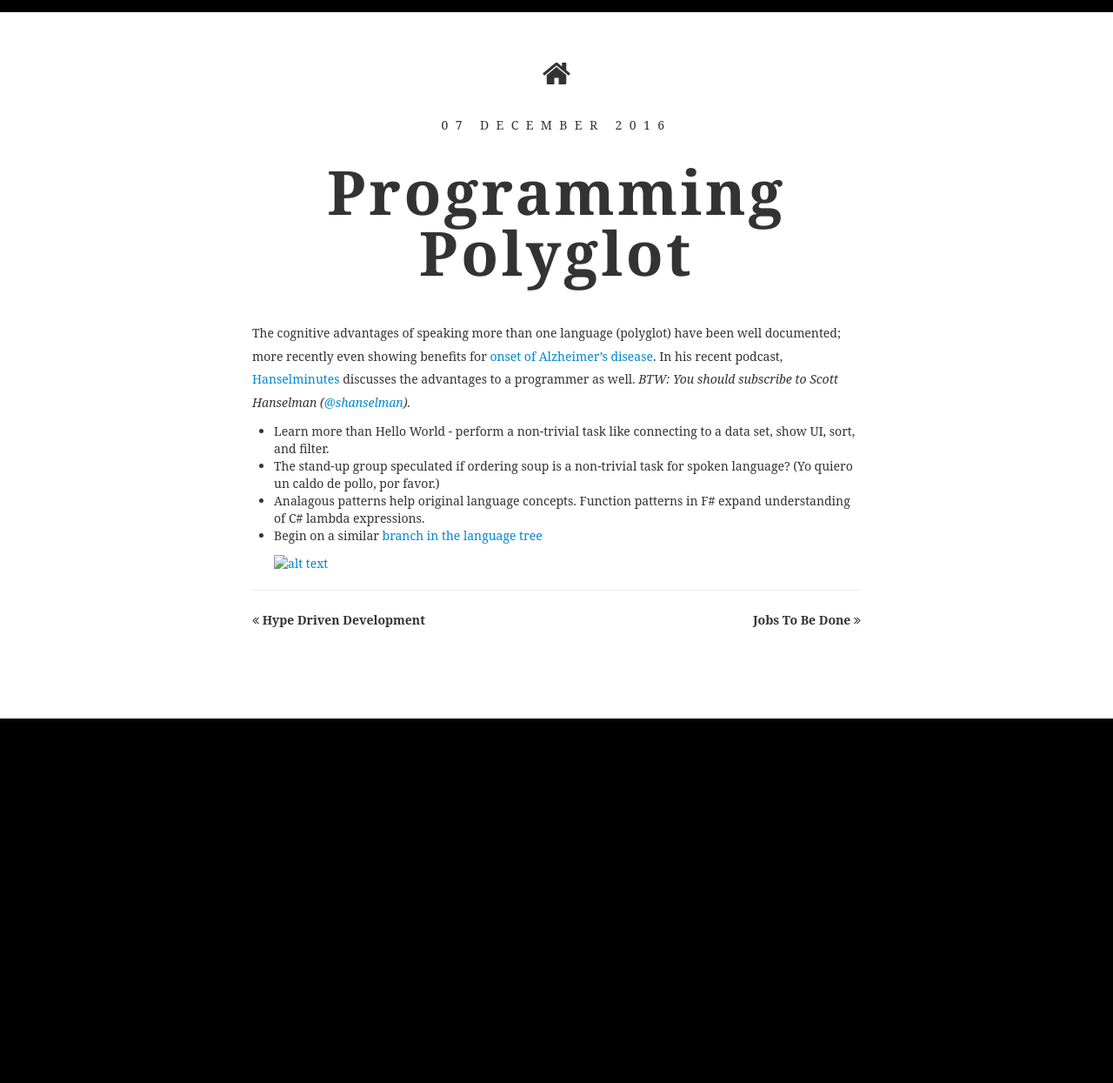
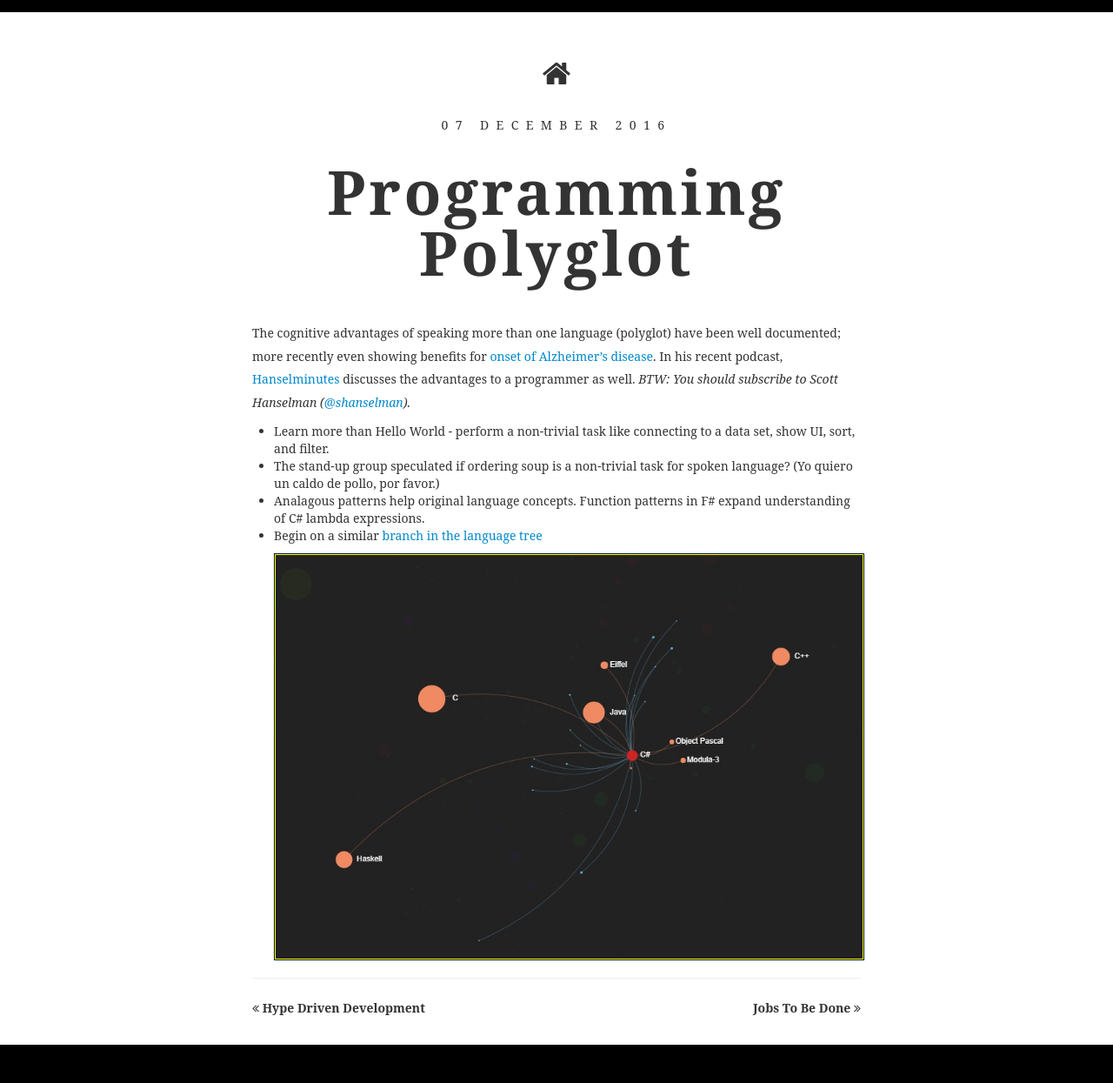
Before and after one commit to MarkHughen/MarkHughen.github.io, a Jekyll site: the page built from _posts/2016-12-07-2016-ProgrammingPolyglot.md, in a window 1280 px wide. Shown: the whole page at 87% size. Built offline with Jekyll 4.4.1, drawn with Linux system fonts in a browser that asks for light colours; nearby versions of some CDN libraries; some web fonts are replaced; before the commit the page ends 900 px from its top, so only the background shows below that.

Commit message:
Update 2016-12-07-2016-ProgrammingPolyglot.md

```diff
--- a/_posts/2016-12-07-2016-ProgrammingPolyglot.md
+++ b/_posts/2016-12-07-2016-ProgrammingPolyglot.md
@@ -11,4 +11,4 @@
 * Analagous patterns help original language concepts. Function patterns in F# expand understanding of C# lambda expressions.
 * Begin on a similar [branch in the language tree](https://exploringdata.github.io/vis/programming-languages-influence-network/#C#)
 
-   [![alt text](./images/ExploringData.jpg "Exploring Data")](https://exploringdata.github.io/vis/programming-languages-influence-network/#C#)
+  <a href="https://exploringdata.github.io/vis/programming-languages-influence-network/#C#"><img class="postIMG" src="/images/ExploringData.jpg" alt="Exploring Data"/></a>
```
